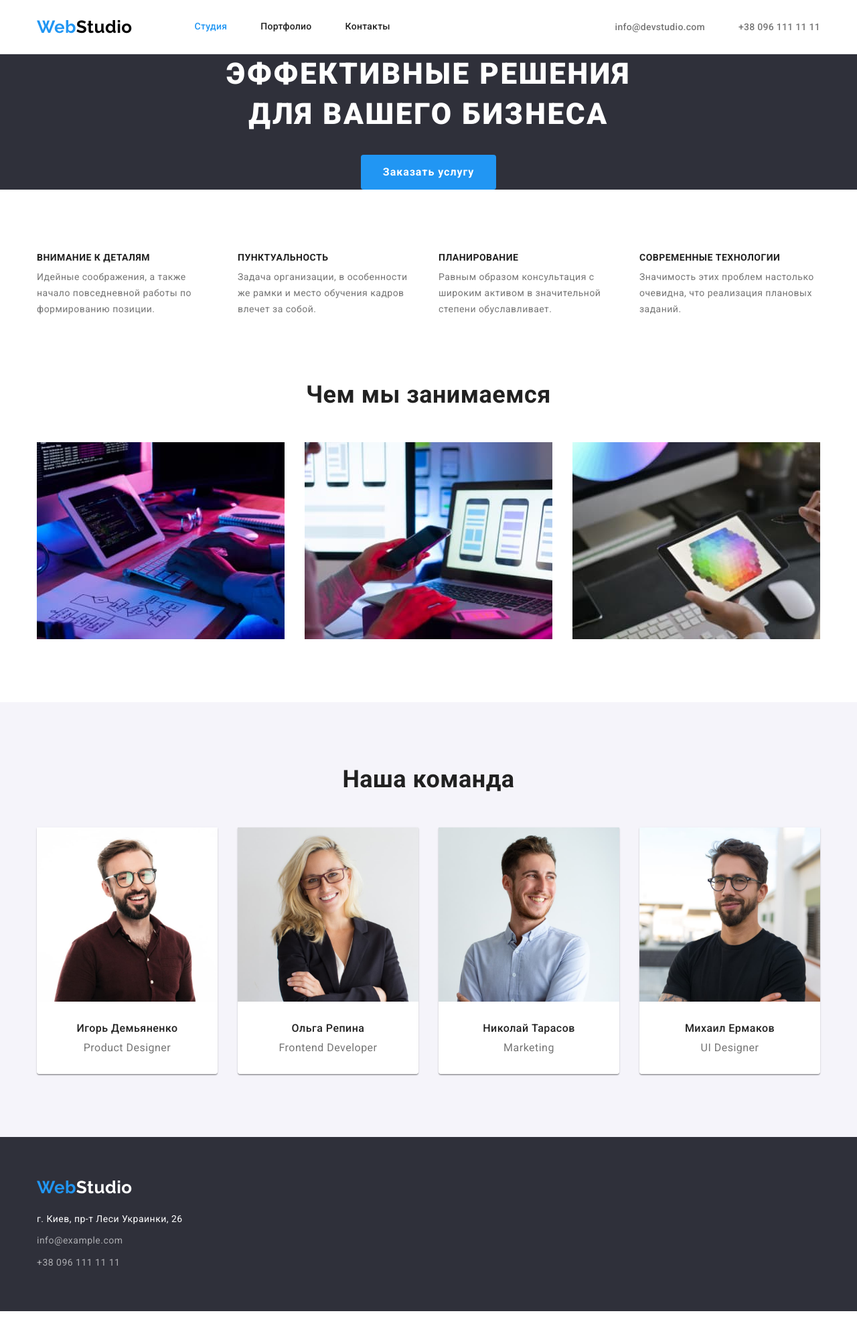
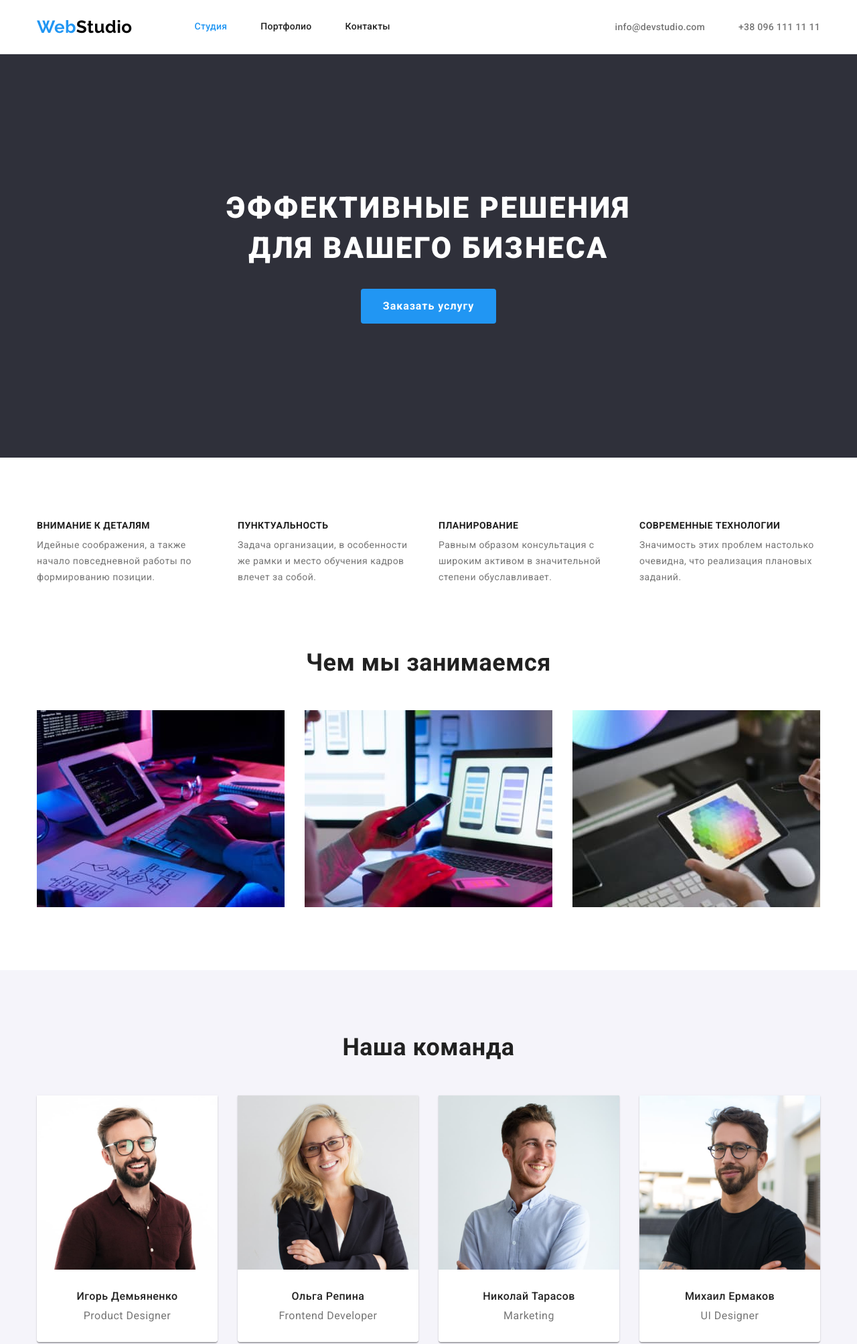
Before and after one commit to slavad156/goit-markup-hw-03, a plain HTML site: page index.html in a window 1280 px wide. Shown: the top 2006 px of the page at 67% size. Before the commit the page ends 1957 px from the top, so only its background shows below. Drawn offline with nearby package versions, Linux system fonts and the light colour scheme.

Commit message:
Задает паддинги на правильный класс в футере и добавляет паддинги в герое

```diff
--- a/css/styles.css
+++ b/css/styles.css
@@ -155,13 +155,10 @@ img {
 }
 
 /* footer */
-.container.footer {
+.page-footer {
+  background-color: #2f303a;
   padding-top: 60px;
   padding-bottom: 60px;
-}
-
-.page-footer {
-  background-color: #2f303a;
 }
 
 .logo-footer {
@@ -208,6 +205,8 @@ img {
 .hero {
   background-color: #2f303a;
   text-align: center;
+  padding-top: 200px;
+  padding-bottom: 200px;
 }
 
 .hero-title {
```
